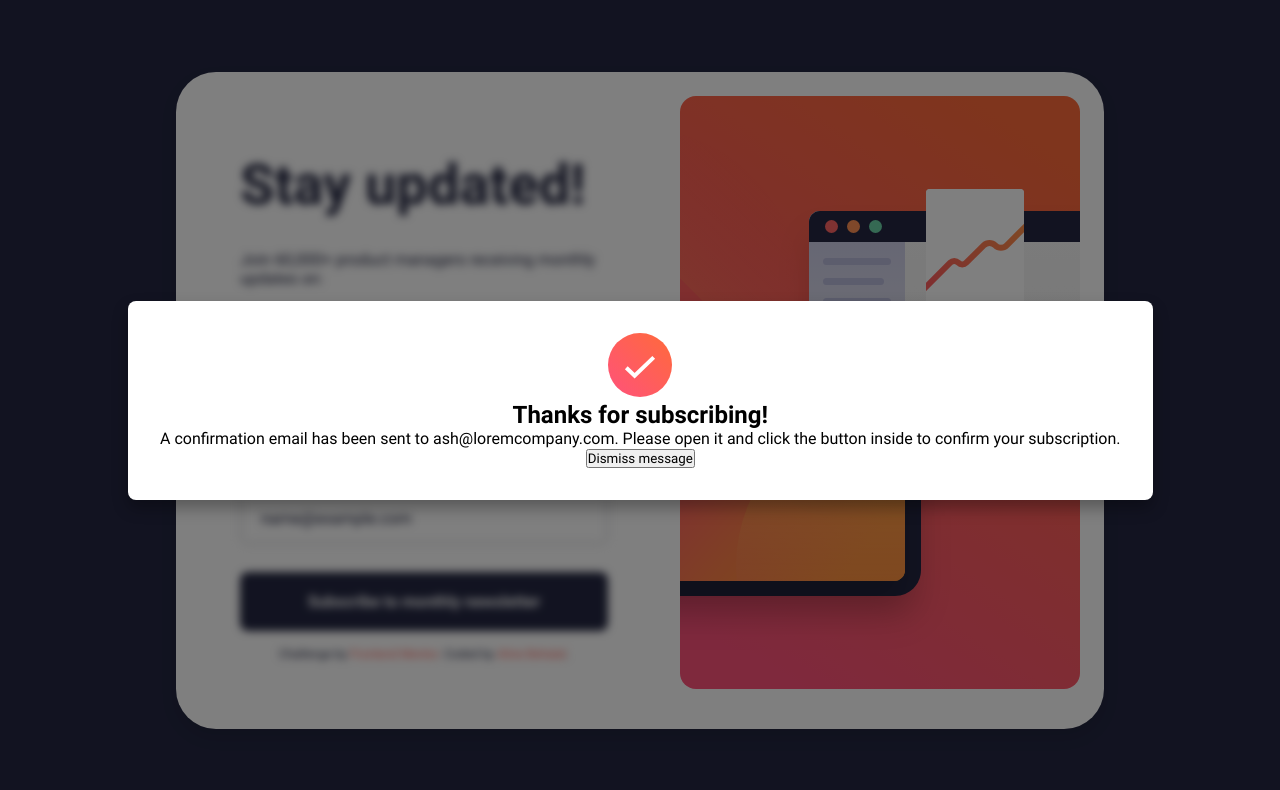
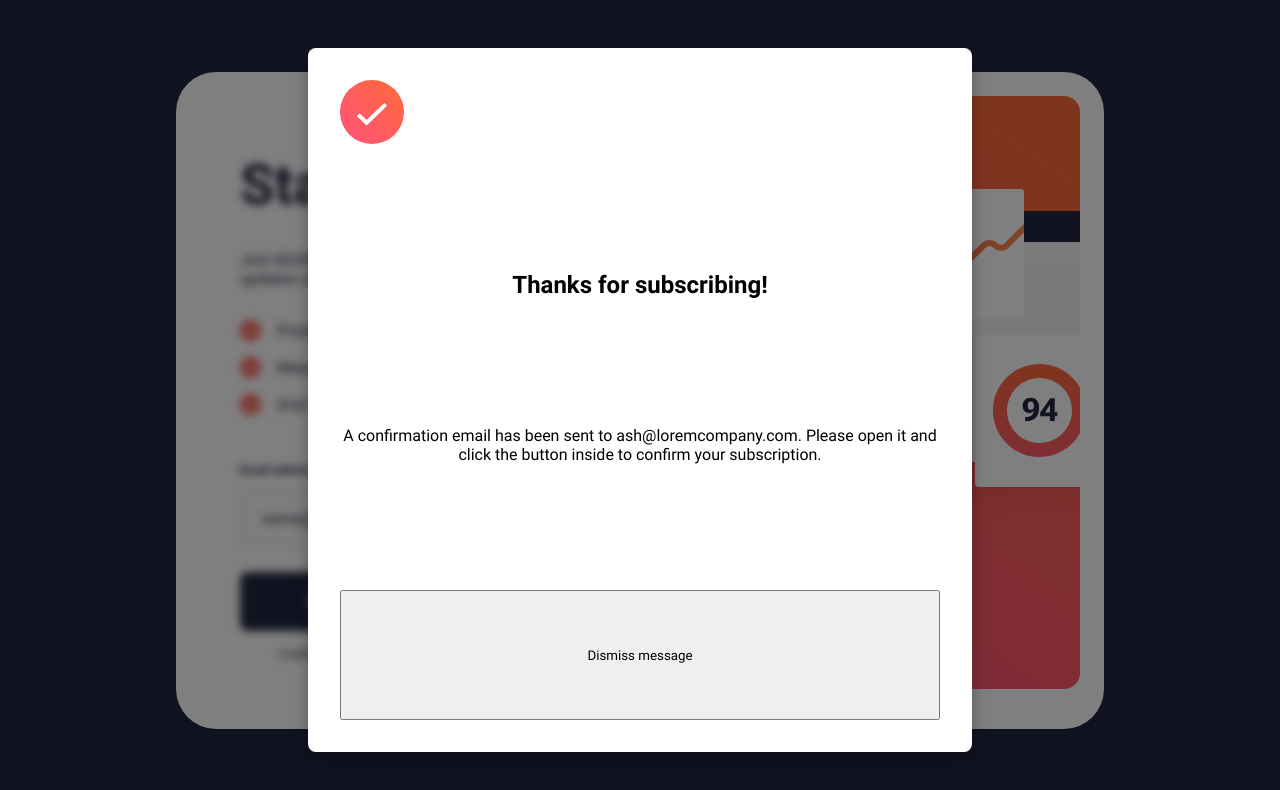
Before and after one commit to Hileene/newsletter-app, a React (Create React App) app in the folder frontend/: page / in a window 1280 px wide. Both pictures are taken after typing "name@example.com" into the empty fields and a click on the button "Subscribe to monthly newsletter". Shown: the top 790 px of the page. Built offline with nearby package versions, Linux system fonts and the light colour scheme.

Commit message:
Started  Success component styling

```diff
--- a/frontend/src/components/Success/success.css
+++ b/frontend/src/components/Success/success.css
@@ -0,0 +1,11 @@
+/********************MOBILE FIRST**************************/
+
+.success-container {
+  display: grid;
+  grid-template-rows: auto auto;
+  gap: 1rem;
+  max-width: 600px;
+  margin: 0 auto;
+  min-height: 80vh;
+  background-color: var(--white);
+}
```
